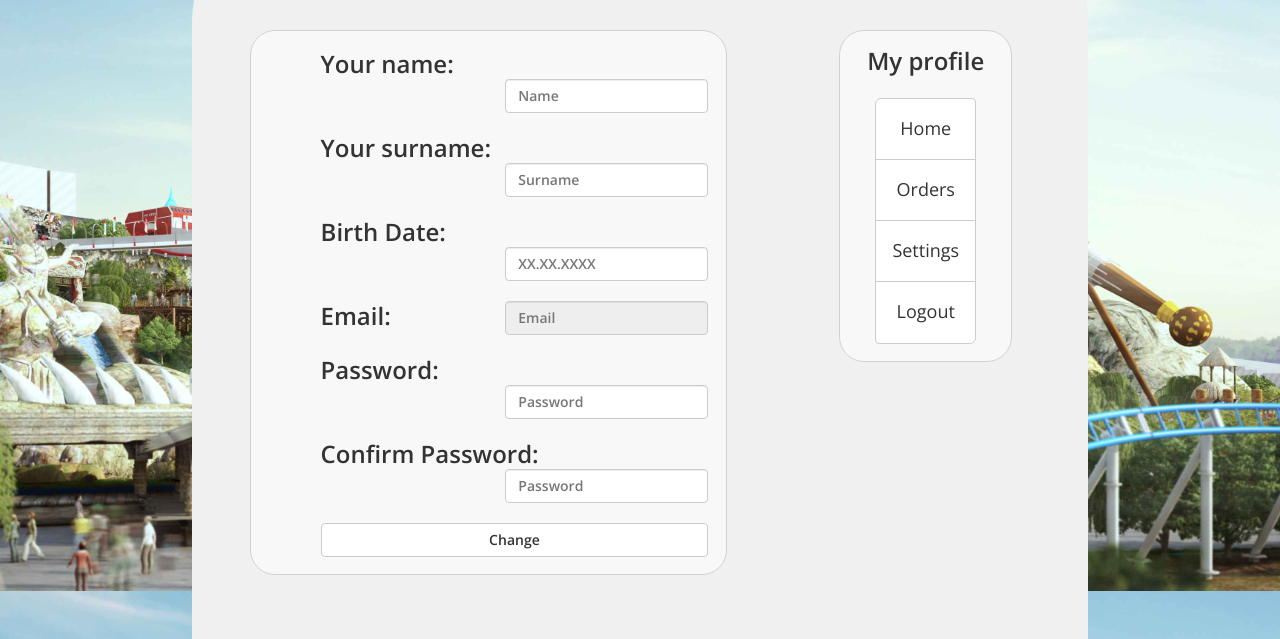
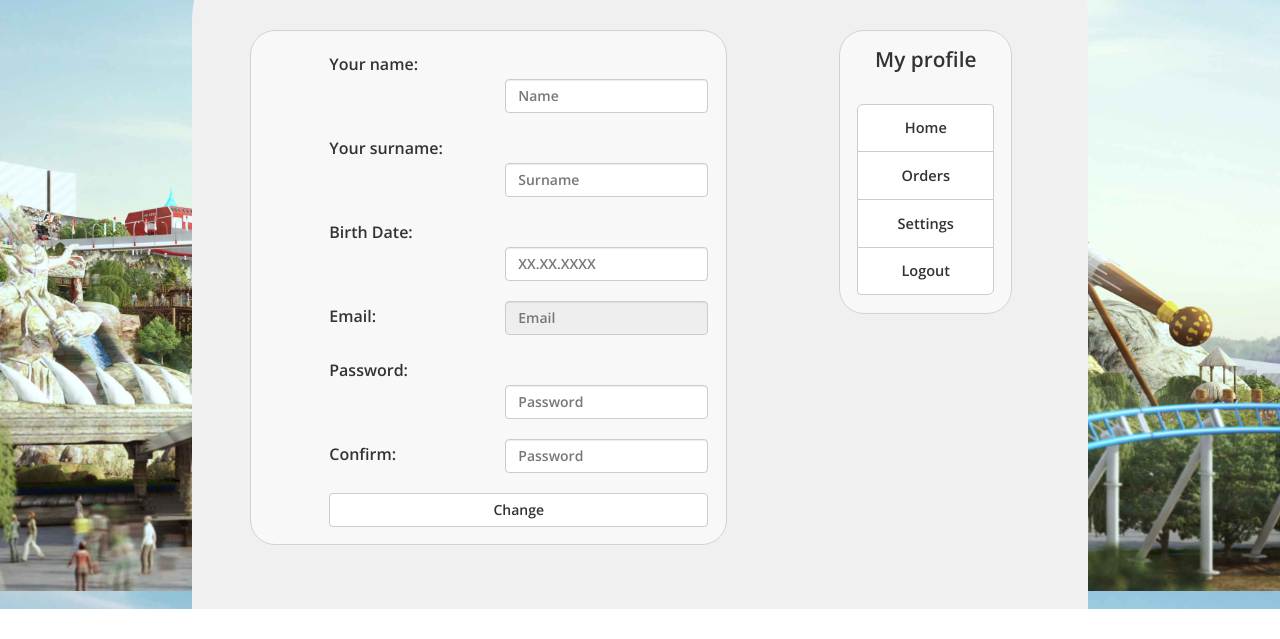
Before and after one commit to vertvvv/TicketSaleSystemTemplate, a plain HTML site: page settings.html in a window 1280 px wide. Shown: the part 209-848 px from the top of the page. After the commit the page ends 818 px from the top, so only its background shows below. Drawn offline with nearby package versions, Linux system fonts and the light colour scheme.

Commit message:
Settings page changes
Font size fix

```diff
--- a/css/main.css
+++ b/css/main.css
@@ -613,8 +613,8 @@ body {
 .info-container {
     display: block;
     float: left;
-    padding: 2% 2% 2% 8%;
-    font-size: 1.5em;
+    padding: 2% 2% 2% 9%;
+    font-size: 1em;
     font-weight: 600;
     text-align: left;
     margin: 5% 8% 0 5%;
@@ -641,7 +641,7 @@ body {
 
 .info-container input {
     width: 100%;
-    margin-left: 75px;
+    margin-left: 100px;
 }
 
 .info-container button {
@@ -652,7 +652,7 @@ body {
     display: block;
     float: left;
     padding: 2% 2% 2% 2%;
-    font-size: 1.5em;
+    font-size: 1.3em;
     font-weight: 600;
     text-align: center;
     margin: 5% 0 0 5%;
@@ -668,6 +668,16 @@ body {
 }
 
 .menu-container button {
-    padding-top: 18%;
-    padding-bottom: 18%;
+
+    font-size: 0.7em;
+    font-weight: 600;
+    padding-top: 10%;
+    padding-bottom: 10%;
+    -webkit-transition: 0.5s ease;
+    -moz-transition: 0.5s ease;
+    transition: 0.5s ease;
 }
+
+.no-float {
+    display: block;
+}
--- a/settings.html
+++ b/settings.html
@@ -60,7 +60,7 @@
                         <input type="password" class="form-control" id="inputPassword" placeholder="Password">
                     </div>
                     <div class="form-group">
-                        <label for="inputPasswordConfirm">Confirm Password:</label>
+                        <label for="inputPasswordConfirm">Confirm:</label>
                         <input type="password" class="form-control" id="inputPasswordConfirm" placeholder="Password">
                     </div>
                     <button type="submit" class="btn btn-block btn-default">Change</button>
@@ -68,7 +68,7 @@
             </div>
             <div class="menu-container container">
                 <span>My profile</span>
-                <div class="btn-group-vertical">
+                <div class="btn-group-vertical no-float">
                     <button class="btn btn-default btn-block btn-lg">Home</button>
                     <button class="btn btn-default btn-block btn-lg">Orders</button>
                     <button class="btn btn-default btn-block btn-lg">Settings</button>
```
